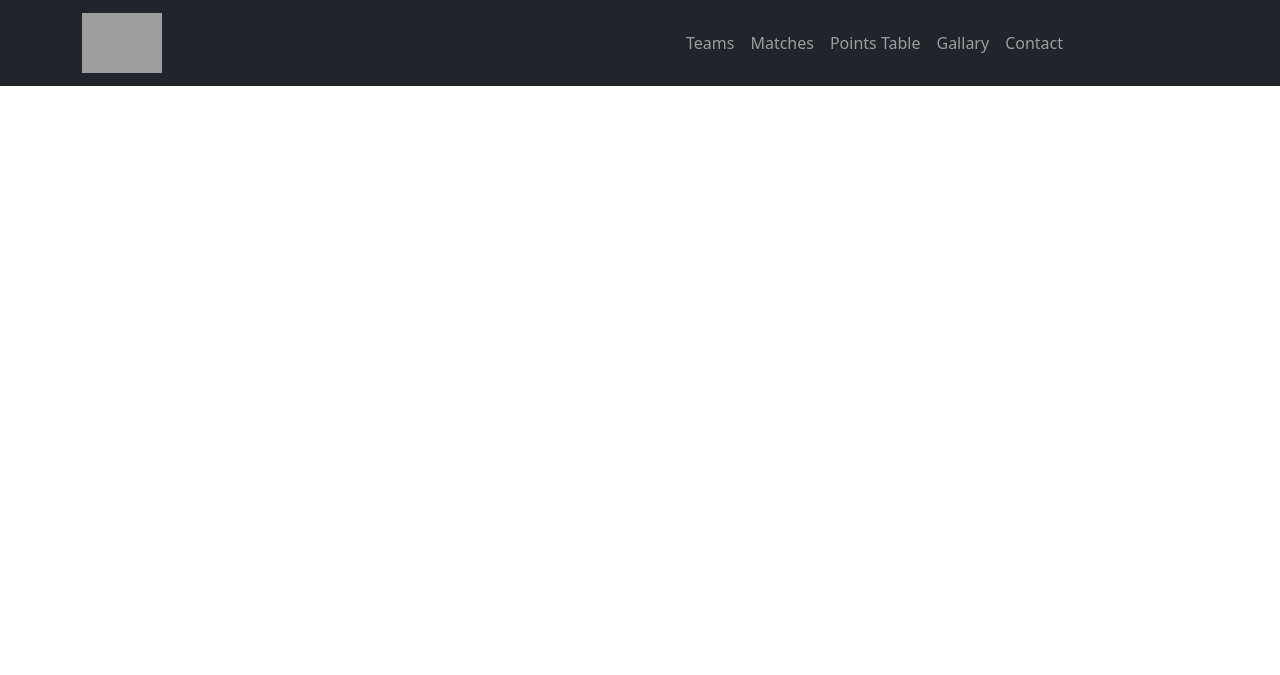
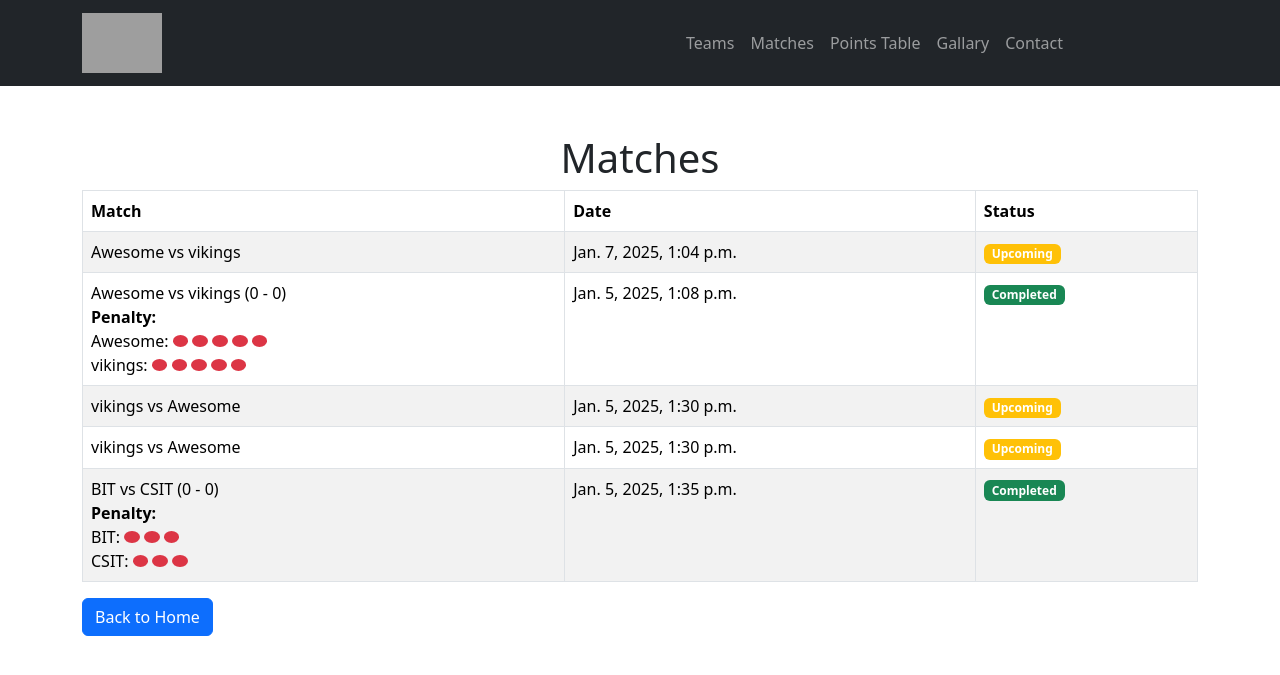
Before and after one commit to CallMeDas/Futsal-Tournament-Website-Djnago, a Django app: page /matches/ in a window 1280 px wide. Shown: the top 675 px of the page. Run offline with Django 5.2, Linux system fonts and the light colour scheme; data comes from the database, SQL or seed files in the repository; both versions use the stored data as it was after the commit; grey boxes are pictures that could not be loaded.

Commit message:
Models update and matches.html implemeted

```diff
--- a/futsalWebsite/tournaments/admin.py
+++ b/futsalWebsite/tournaments/admin.py
@@ -25,5 +25,6 @@ class PlayerAdmin(admin.ModelAdmin):
 @admin.register(Match)
 class MatchAdmin(admin.ModelAdmin):
     list_display = ('team1', 'team2', 'date', 'is_completed', 'is_penalty')
+    fields = ('team1', 'team2', 'date', 'is_penalty', 'is_completed', 'penalty_team1', 'penalty_team2')
 
     actions = ['start_penalty_shootout']
--- a/futsalWebsite/tournaments/models.py
+++ b/futsalWebsite/tournaments/models.py
@@ -21,6 +21,9 @@ class Player(models.Model):
 
 
 
+from django.core.exceptions import ValidationError
+from django.db import models
+
 class Match(models.Model):
     team1 = models.ForeignKey(Team, on_delete=models.CASCADE, related_name='home_matches')
     team2 = models.ForeignKey(Team, on_delete=models.CASCADE, related_name='away_matches')
@@ -29,5 +32,28 @@ class Match(models.Model):
     score_team2 = models.IntegerField(default=0)
     is_completed = models.BooleanField(default=False)
     is_penalty = models.BooleanField(default=False)
-    penalty_team1 = models.JSONField(default=list)
-    penalty_team2 = models.JSONField(default=list)
+    penalty_team1 = models.CharField(max_length=100, blank=True, null=True)  # Store penalties as a comma-separated string
+    penalty_team2 = models.CharField(max_length=100, blank=True, null=True)
+
+def clean(self):
+    if self.is_penalty:
+        for field_name in ['penalty_team1', 'penalty_team2']:
+            field_value = getattr(self, field_name, '')
+            # Remove quotes and extra spaces
+            cleaned_value = field_value.replace('"', '').replace("'", "").strip()
+            setattr(self, field_name, cleaned_value)
+
+            # Ensure the penalties contain only 1s and 0s
+            if not all(char in '10' for char in cleaned_value.replace(',', '')):
+                raise ValidationError({field_name: 'Penalties should only contain 1s and 0s separated by commas.'})
+    else:
+        self.penalty_team1 = ''
+        self.penalty_team2 = ''
+
+
+    def save(self, *args, **kwargs):
+        self.clean()
+        super().save(*args, **kwargs)
+
+    def __str__(self):
+        return f"{self.team1} vs {self.team2} on {self.date}"
--- a/futsalWebsite/tournaments/templates/matches.html
+++ b/futsalWebsite/tournaments/templates/matches.html
@@ -4,10 +4,63 @@
 {% load static %}
 
 
-
-
-
-
-
+<div class="container mt-5">
+    <h1 class="text-center">Matches</h1>
+    <table class="table table-striped table-bordered">
+        <thead class="thead-dark">
+            <tr>
+                <th>Match</th>
+                <th>Date</th>
+                <th>Status</th>
+            </tr>
+        </thead>
+        <tbody>
+            {% for match in matches %}
+            <tr>
+                {% if match.is_completed %}
+                    <td>
+                        {{ match.team1 }} vs {{ match.team2 }}
+                        ({{ match.score_team1 }} - {{ match.score_team2 }})
+                        {% if match.is_penalty %}
+                            <div>
+                                <strong>Penalty:</strong>
+                                <br>
+                                <span>{{ match.team1 }}:</span>
+                                {% for penalty in match.penalty_team1 %}
+                                    {% if penalty.scored %}
+                                        <span class="badge bg-success rounded-circle" style="width: 12px; height: 12px;"> </span>
+                                    {% else %}
+                                        <span class="badge bg-danger rounded-circle" style="width: 12px; height: 12px;"> </span>
+                                    {% endif %}
+                                {% endfor %}
+                                <br>
+                                <span>{{ match.team2 }}:</span>
+                                {% for penalty in match.penalty_team2 %}
+                                    {% if penalty.scored %}
+                                        <span class="badge bg-success rounded-circle" style="width: 12px; height: 12px;"> </span>
+                                    {% else %}
+                                        <span class="badge bg-danger rounded-circle" style="width: 12px; height: 12px;"> </span>
+                                    {% endif %}
+                                {% endfor %}
+                            </div>
+                        {% endif %}
+                    </td>
+                    <td>{{ match.date }}</td>
+                    <td>
+                        <span class="badge bg-success">Completed</span>
+                    </td>
+                {% else %}
+                    <td>{{ match.team1 }} vs {{ match.team2 }}</td>
+                    <td>{{ match.date }}</td>
+                    <td>
+                        <span class="badge bg-warning">Upcoming</span>
+                    </td>
+                {% endif %}
+            </tr>
+            {% endfor %}
+        </tbody>
+    </table>
+    <a class="btn btn-primary" href="/">Back to Home</a>
+</div>
 
 {% endblock %}
--- a/futsalWebsite/tournaments/views.py
+++ b/futsalWebsite/tournaments/views.py
@@ -1,14 +1,17 @@
 from django.shortcuts import render
+from .models import Team, Match
 
 # Create your views here.
 def home (request):
     return render(request, 'index.html')
 
 def matches (request):
-    return render(request, 'matches.html')
+    matches = Match.objects.all()
+    return render(request, 'matches.html', {'matches': matches})
 
 def teams (request):
-    return render(request, 'teams.html')
+    teams = Team.objects.all()
+    return render(request, 'teams.html', {'teams': teams} )
 
 def points_table (request):
     return render(request, 'points_table.html')
```
Also changed, not shown: futsalWebsite/tournaments/templates/teams.html (+18 -0 lines), futsalWebsite/db.sqlite3, futsalWebsite/tournaments/migrations/0002_alter_match_penalty_team1_alter_match_penalty_team2.py (added), futsalWebsite/tournaments/migrations/0003_alter_match_penalty_team1_alter_match_penalty_team2.py (added).
